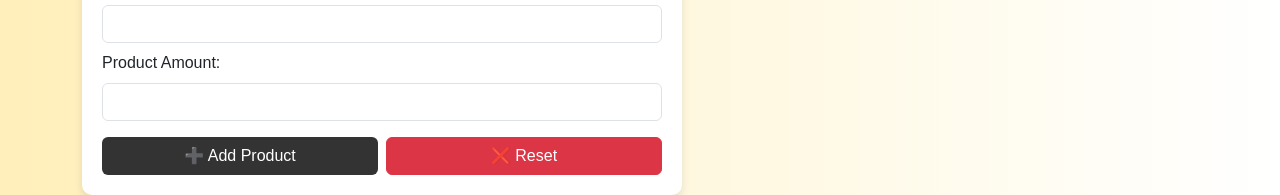
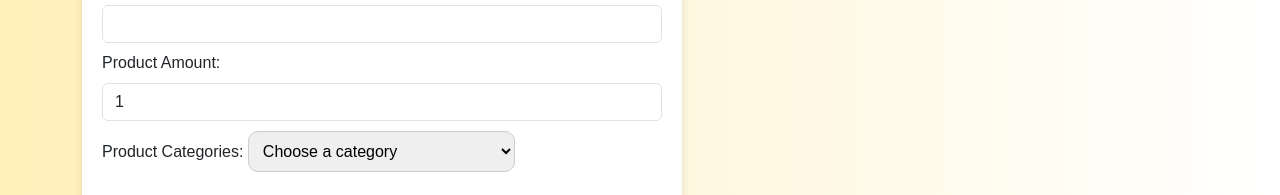
Before and after one commit to JonatanIsraelNachum/Shopping-List, a plain HTML site: page index.html in a window 1280 px wide. Shown: the part 169-364 px from the top of the page. Drawn offline with nearby package versions, Linux system fonts and the light colour scheme; no server answers.

Commit message:
change names of js and added list of categories

```diff
--- a/css/shopList.css
+++ b/css/shopList.css
@@ -15,7 +15,6 @@ h1, h2 {
     text-align: center;
     color: #333;
 }
-
 .btn-dark {
     background-color: #333;
     border: none;
@@ -28,10 +27,15 @@ h1, h2 {
 .btn-danger:hover {
     background-color: #c9302c;
 }
-
 .list {
     background: #f9f9f9;
     padding: 15px;
     border-radius: 10px;
     box-shadow: 0px 2px 5px rgba(0, 0, 0, 0.1);
 }
+#id_categories_select{
+    border-radius: 10px;
+    padding : 10px;
+    border : 1px solid #ccc;
+    margin : 10px 0;
+}
--- a/index.html
+++ b/index.html
@@ -3,9 +3,9 @@
 <head>
     <meta charset="UTF-8">
     <meta name="viewport" content="width=device-width, initial-scale=1.0">
-    <script defer src="js/appShop.js"></script>
+    <script defer src="js/shopping-list.js"></script>
     <script defer src="js/prodactClass.js"></script>
-    <script defer src="js/shop_input.js"></script>
+    <script defer src="js/manageProducts.js"></script>
     <link href="https://cdn.jsdelivr.net/npm/bootstrap@5.3.3/dist/css/bootstrap.min.css" rel="stylesheet">
     <link rel="stylesheet" href="css/shopList.css">
     <title>Shopping List</title>
@@ -21,7 +21,13 @@
                 <input type="text" id="id_name" class="form-control" required>
 
                 <label for="id_amount" class="form-label mt-2">Product Amount:</label>
-                <input type="number" id="id_amount" class="form-control" min="1" required>
+                <input type="number" id="id_amount" class="form-control" value="1" min="1" required>
+
+                <label for="id_categories_select" class="form-label mt-2">Product Categories:</label>
+                <select name="Categories" id="id_categories_select" required>
+                    <option value="" disabled selected hidden>Choose a category</option>
+                </select>
+
 
                 <div class="mt-3 d-flex justify-content-between">
                     <button id="add_btn" class="btn btn-dark w-50">➕ Add Product</button>
@@ -34,7 +40,10 @@
     <div class="container mt-4">
         <div class="list">
             <h2 class="fw-semibold">🛍️ Your Shopping List</h2>
-            <div id="id_parent" class="mt-3"></div>
+            <div id="id_parent" class="mt-3">
+
+
+            </div>
         </div>
     </div>
 
--- /dev/null
+++ b/js/manageProducts.js
@@ -0,0 +1,36 @@
+let id_form = document.querySelector("#id_form")
+let reset_btn = document.querySelector("#reset_btn")
+let id_name = document.querySelector("#id_name")
+let id_amount = document.querySelector("#id_amount")
+const selectElement = document.querySelector("#id_categories_select");
+const categories = [
+    "Dairy Products", "Meat, Poultry, and Fish", "Fruits and Vegetables", "Bakery and Breads",
+    "Staples and Dry Goods", "Canned and Preserved Foods", "Beverages", "Baking Products",
+    "Snacks and Sweets", "Spices and Sauces", "Cereals and Porridges", "Natural and Health Products",
+    "Cleaning and Laundry Products", "Hygiene and Toiletries", "Baby Products", "Pet Food",
+    "Disposable Products", "Frozen Products"
+];
+const createCategoriesSelect = ()=>{
+    categories.forEach(category => {
+        const option = document.createElement("option");
+        option.value = category;
+        option.textContent = category;
+        selectElement.appendChild(option);
+    });
+}
+
+
+
+const clearForm = ()=>{
+    id_name.value = ""
+    id_amount.value = 1
+}
+id_form.addEventListener("submit", (event) => {
+    event.preventDefault();
+    addProduct(id_name,id_amount);
+    clearForm()
+    loadProducts()
+});
+
+createCategoriesSelect()
+loadProducts()
--- a/js/shop_input.js
+++ /dev/null
@@ -1,19 +0,0 @@
-let id_form = document.querySelector("#id_form")
-let reset_btn = document.querySelector("#reset_btn")
-let id_name = document.querySelector("#id_name")
-let id_amount = document.querySelector("#id_amount")
-
-
-
-const clearForm = ()=>{
-    id_name.value = ""
-    id_amount.value = null
-}
-id_form.addEventListener("submit", (event) => {
-    event.preventDefault();
-    addProduct(id_name,id_amount);
-    clearForm()
-    loadProducts()
-});
-
-loadProducts()
```
Also changed, not shown: js/shopping-list.js (renamed from js/appShop.js).
